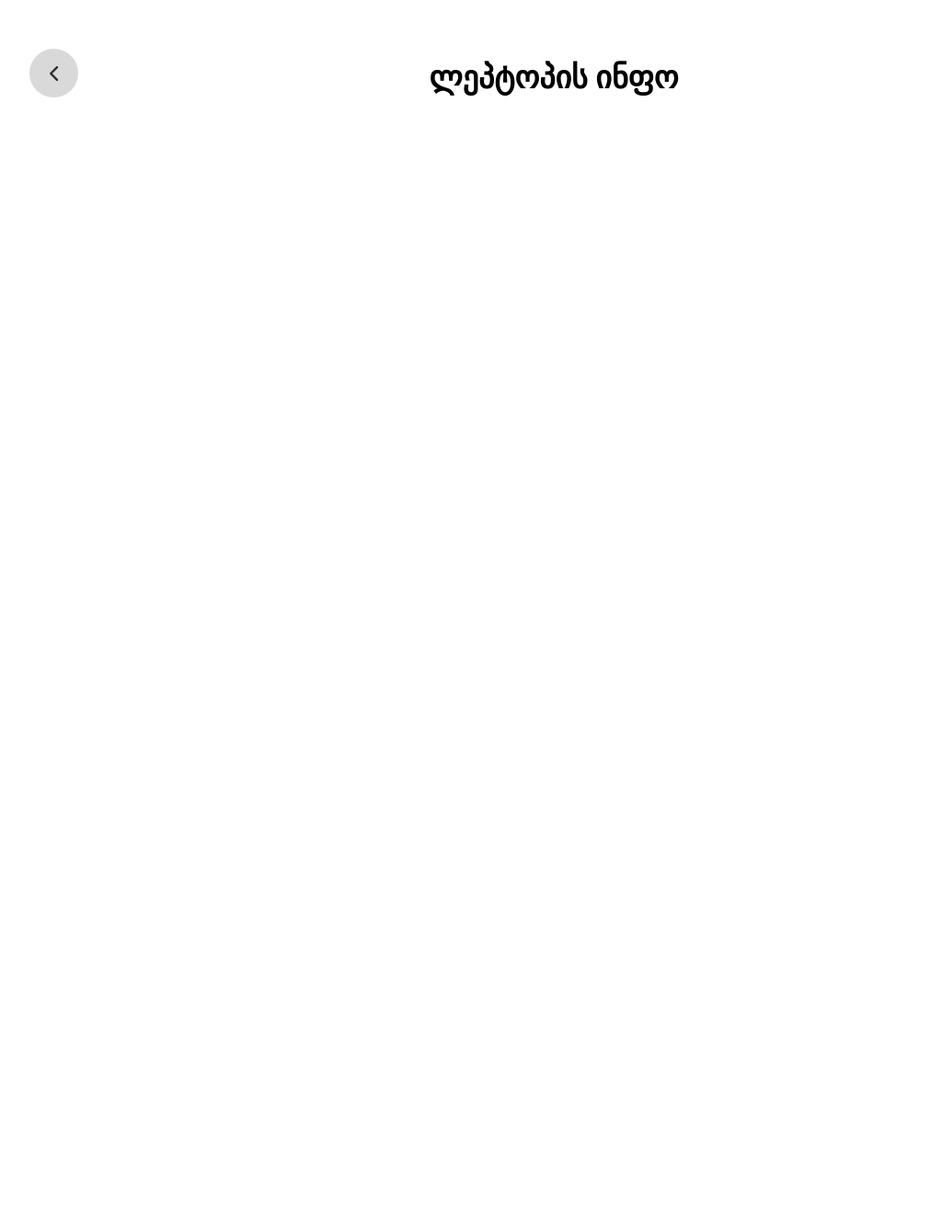
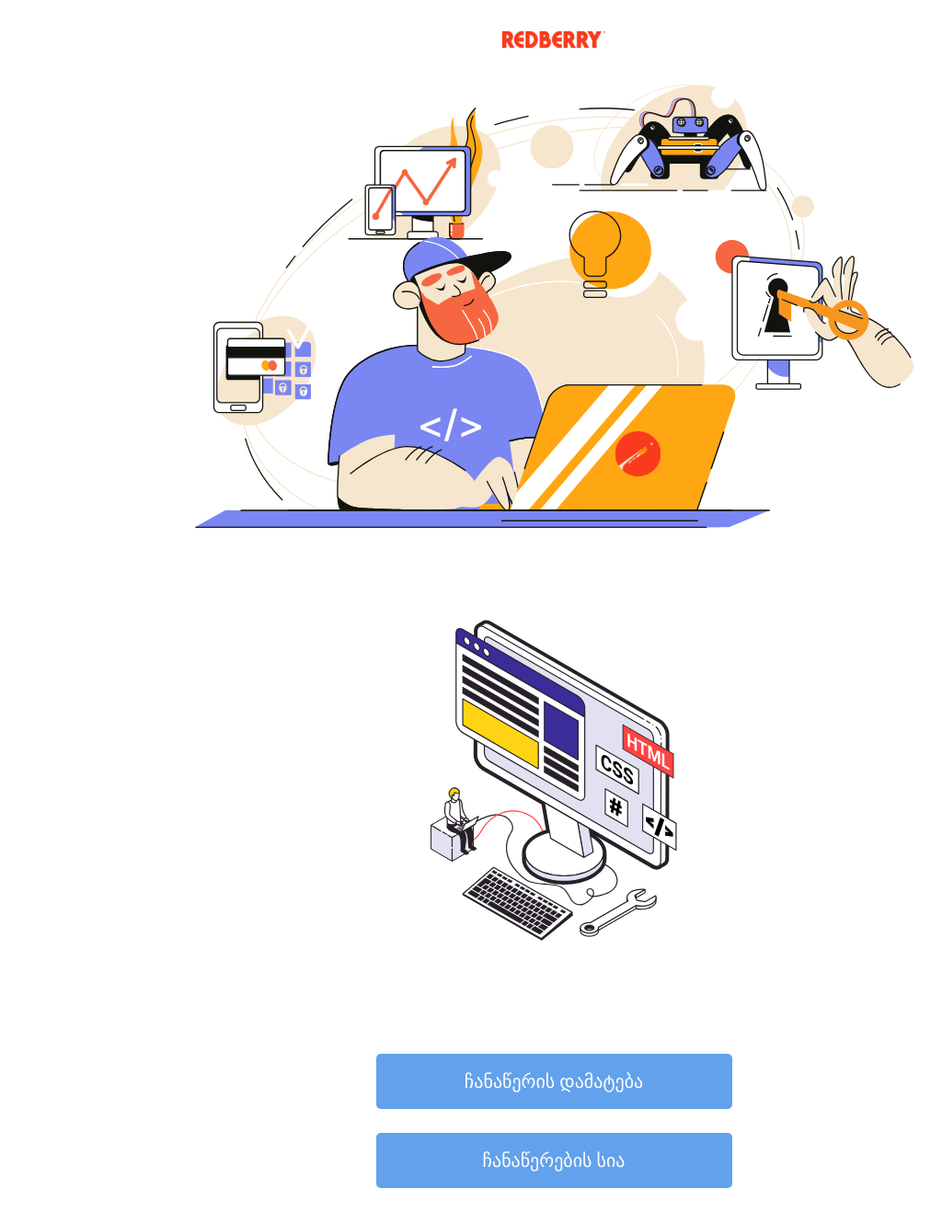
Before and after one commit to AnukaChitishvili/Redberry-assignment, a React (Create React App) app in the folder my-app/: page / in a window 1280 px wide. Shown: the top 1330 px of the page at 92% size, without its empty margins (38-1062 px from the left). Before the commit the page ends 800 px from the top, so only its background shows below. Built offline with nearby package versions, Linux system fonts and the light colour scheme.

Commit message:
feat: implement router to the app

```diff
--- a/my-app/src/App.js
+++ b/my-app/src/App.js
@@ -1,19 +1,22 @@
+import { Routes, Route } from "react-router-dom";
+import PopUp from "./components/pop-up/PopUp";
 import DataList from "./pages/data-list/DataList";
-import EmployeeInfo from "./pages/employee-form/EmployeeFormPage";
-import Homepage from "./pages/homapage/Homepage";
+import EmployeeFormPage from "./pages/employee-form/EmployeeFormPage";
+import Homepage from "../src/pages/homapage/Homepage";
+import LaptopInfo from "./pages/laptop-info/LaptopInfo";
 import LaptopFormPage from "./pages/laptop-form/LaptopFormPage";
-import LaptopInfo from "./pages/laptop-info/LaptopInfo";
 
-function App() {
+const App = () => {
   return (
-    <div>
-      {/* <Homepage />
-      <EmployeeInfo /> */}
-      {/* <LaptopFormPage /> */}
-      {/* <DataList /> */}
-      <LaptopInfo />
-    </div>
+    <Routes>
+      <Route exact path="/" element={<Homepage />} />
+      <Route path="/employees" element={<EmployeeFormPage />} />
+      <Route path="/laptops" element={<LaptopFormPage />} />
+      <Route path="/success" element={<PopUp />} />
+      <Route path="/data-list" element={<DataList />} />
+      <Route path="/laptop-info" element={<LaptopInfo />} />
+    </Routes>
   );
-}
+};
 
 export default App;
--- a/my-app/src/index.js
+++ b/my-app/src/index.js
@@ -1,13 +1,18 @@
-import React from 'react';
-import ReactDOM from 'react-dom/client';
-import './index.css';
-import App from './App';
-import reportWebVitals from './reportWebVitals';
+import React from "react";
+import ReactDOM from "react-dom/client";
+import "./index.css";
+import FontStyles from "./fontStyles";
+import App from "./App";
+import { BrowserRouter as Router } from "react-router-dom";
+import reportWebVitals from "./reportWebVitals";
 
-const root = ReactDOM.createRoot(document.getElementById('root'));
+const root = ReactDOM.createRoot(document.getElementById("root"));
 root.render(
   <React.StrictMode>
-    <App />
+    <Router>
+      <FontStyles />
+      <App />
+    </Router>
   </React.StrictMode>
 );
 
--- a/my-app/src/pages/data-list/DataList.jsx
+++ b/my-app/src/pages/data-list/DataList.jsx
@@ -1,4 +1,4 @@
-// import { useNavigate } from "react-router-dom";
+import { useNavigate } from "react-router-dom";
 
 import BackwardButton from "../../components/backward-button/BackwardButton";
 import Smth from "../../assets/imgs/Landing-img.svg";
@@ -16,17 +16,15 @@ import {
 } from "./dataList.style";
 
 const DataList = () => {
-  // const navigate = useNavigate();
+  const navigate = useNavigate();
 
-  // const navigateToHomepage = () => {
-  //   navigate("/");
-  // };
+  const navigateToHomepage = () => {
+    navigate("/");
+  };
 
   return (
     <Container>
-      <BackwardButton
-      // onClick={navigateToHomepage}
-      />
+      <BackwardButton onClick={navigateToHomepage} />
       <ContentTitle>ჩანაწერების სია</ContentTitle>
       <ContentContainer>
         <div>
--- a/my-app/src/pages/homapage/Homepage.jsx
+++ b/my-app/src/pages/homapage/Homepage.jsx
@@ -1,4 +1,4 @@
-// import { useNavigate } from "react-router-dom";
+import { useNavigate } from "react-router-dom";
 
 import {
   Container,
@@ -13,15 +13,15 @@ import LandingImg from "../../assets/imgs/Landing-img.svg";
 import LandingImgMobile from "../../assets/imgs/Mobile-landing-img.svg";
 
 const Homepage = () => {
-  // const navigate = useNavigate();
+  const navigate = useNavigate();
 
-  // const navigateToEmployeesPage = () => {
-  //   navigate("/employees");
-  // };
+  const navigateToEmployeesPage = () => {
+    navigate("/employees");
+  };
 
-  // const navigateToDataListPage = () => {
-  //   navigate("/data-list");
-  // };
+  const navigateToDataListPage = () => {
+    navigate("/data-list");
+  };
 
   return (
     <Container>
@@ -33,18 +33,10 @@ const Homepage = () => {
       <LandingImage src={LandingImg} alt="landing" />
       <LandingImageMobile src={LandingImgMobile} alt="landing mobile" />
       <ButtonWrapper isFirst>
-        <Button
-        // onClick={navigateToEmployeesPage}
-        >
-          ჩანაწერის დამატება
-        </Button>
+        <Button onClick={navigateToEmployeesPage}>ჩანაწერის დამატება</Button>
       </ButtonWrapper>
       <ButtonWrapper>
-        <Button
-        // onClick={navigateToDataListPage}
-        >
-          ჩანაწერების სია
-        </Button>
+        <Button onClick={navigateToDataListPage}>ჩანაწერების სია</Button>
       </ButtonWrapper>
     </Container>
   );
--- a/my-app/src/pages/laptop-form/LaptopFormPage.jsx
+++ b/my-app/src/pages/laptop-form/LaptopFormPage.jsx
@@ -55,7 +55,7 @@ const validationSchema = Yup.object({
 
 const LaptopFormPage = () => {
   const [openPopUp, setOpenPopUp] = useState(false);
-  // const navigate = useNavigate();
+  const navigate = useNavigate();
   const [brands, setBrands] = useState([]);
   const [cpu, setCpu] = useState([]);
 
@@ -86,26 +86,24 @@ const LaptopFormPage = () => {
       .then((res) => setCpu(res.data));
   }, []);
 
-  // const navigateToHomepage = () => {
-  //   navigate("/");
-  // };
+  const navigateToHomepage = () => {
+    navigate("/");
+  };
 
-  // const navigateToEmployeesPage = () => {
-  //   navigate("/employees");
-  // };
+  const navigateToEmployeesPage = () => {
+    navigate("/employees");
+  };
 
-  // const togglePopUp = () => {
-  //   setOpenPopUp((prevState) => !prevState);
-  //   navigate("/success");
-  // };
+  const togglePopUp = () => {
+    setOpenPopUp((prevState) => !prevState);
+    navigate("/success");
+  };
 
   const smth = "https://pcfy.redberryinternship.ge/api/laptop/create";
 
   return (
     <Container>
-      <BackwardButton
-      // onClick={navigateToHomepage}
-      />
+      <BackwardButton onClick={navigateToHomepage} />
       <FormTitle />
       <FormContainer>
         <UploadContainer>
@@ -246,22 +244,14 @@ const LaptopFormPage = () => {
         </InputContainer>
         <ButtonContainer>
           <ButtonWrapper>
-            <BackButton
-            // onClick={navigateToEmployeesPage}
-            >
-              უკან
-            </BackButton>
+            <BackButton onClick={navigateToEmployeesPage}>უკან</BackButton>
           </ButtonWrapper>
           <ButtonWrapper>
             <Button type="submit">დამახსვორება</Button>
           </ButtonWrapper>
         </ButtonContainer>
       </FormContainer>
-      {openPopUp && (
-        <PopUp
-        // closePopUp={togglePopUp}
-        />
-      )}
+      {openPopUp && <PopUp closePopUp={togglePopUp} />}
       {/* <EclipseLogo /> */}
     </Container>
   );
--- a/my-app/src/pages/laptop-info/LaptopInfo.jsx
+++ b/my-app/src/pages/laptop-info/LaptopInfo.jsx
@@ -4,17 +4,15 @@ import BackwardButton from "../../components/backward-button/BackwardButton";
 import { Container, ContentTitle } from "./laptopInfo.style";
 
 const LaptopInfo = () => {
-  // const navigate = useNavigate();
+  const navigate = useNavigate();
 
-  // const navigateToSuccess = () => {
-  //   navigate("/success");
-  // };
+  const navigateToSuccess = () => {
+    navigate("/success");
+  };
 
   return (
     <Container>
-      <BackwardButton
-      // onClick={navigateToSuccess}
-      />
+      <BackwardButton onClick={navigateToSuccess} />
       <ContentTitle>ლეპტოპის ინფო</ContentTitle>
     </Container>
   );
```
